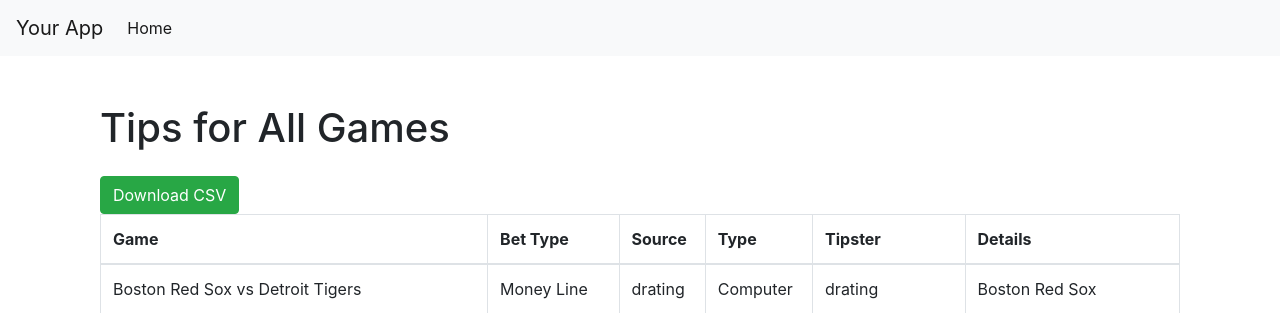
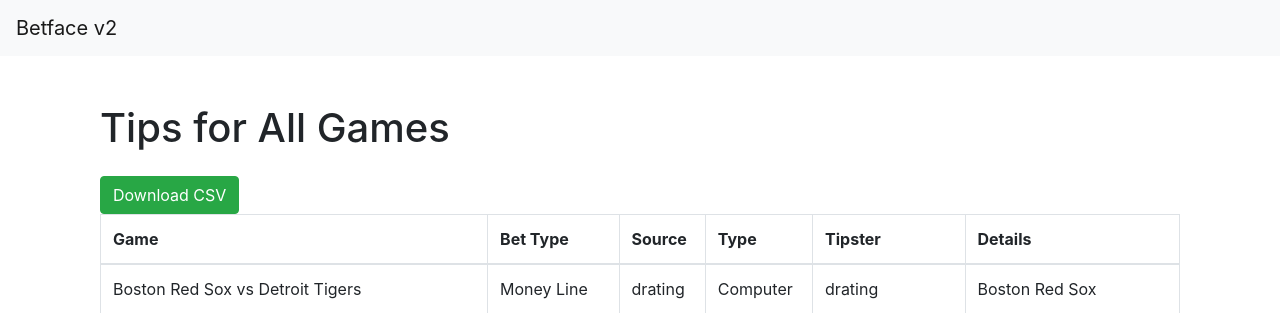
Before and after one commit to BurgsEye/betface_core, a Django app: page /frontend/games/tips/ in a window 1280 px wide. Shown: the top 313 px of the page. Run offline with Django 4.2, Linux system fonts and the light colour scheme; data comes from the database, SQL or seed files in the repository; both versions use the stored data as it was after the commit; some libraries are stand-ins or nearby versions.

Commit message:
Added cron tasks and updated a few things

```diff
--- a/frontend/templates/base.html
+++ b/frontend/templates/base.html
@@ -15,18 +15,18 @@
 
 <body>
     <nav class="navbar navbar-expand-lg navbar-light bg-light">
-        <a class="navbar-brand" href="#">Your App</a>
+        <a class="navbar-brand" href="#">Betface v2</a>
         <button class="navbar-toggler" type="button" data-toggle="collapse" data-target="#navbarNav"
             aria-controls="navbarNav" aria-expanded="false" aria-label="Toggle navigation">
             <span class="navbar-toggler-icon"></span>
         </button>
         <div class="collapse navbar-collapse" id="navbarNav">
-            <ul class="navbar-nav">
+            <!-- <ul class="navbar-nav">
                 <li class="nav-item active">
                     <a class="nav-link" href="#">Home</a>
                 </li>
-                <!-- Add other navigation items here -->
-            </ul>
+                Add other navigation items here
+            </ul> -->
         </div>
     </nav>
 
--- a/frontend/templates/game_tips.html
+++ b/frontend/templates/game_tips.html
@@ -12,7 +12,8 @@
     <table class="table table-bordered">
         <thead>
             <tr>
-                <th>Game</th>
+
+                {% if game %}  {% else %} <th>Game</th>{% endif %}
                 <th>Bet Type</th>
                 <th>Source</th>
                 <th>Type</th>
@@ -25,7 +26,8 @@
         <tbody>
         {% for tip in tips %}
             <tr>
-                <td>{{ tip.game.home_team }} vs {{ tip.game.away_team }} </td>
+
+                {% if game %}  {% else %} <td>{{ tip.game.home_team }} vs {{ tip.game.away_team }} </td>{% endif %}
                 <td>{{ tip.get_bet_type_display  }}</td>
                 <td>{{ tip.tipster.source|default:"" }}</td>
                 <td>{{ tip.tipster.type|default:"" }}</td>
```
Also changed, not shown: db.sqlite3.
